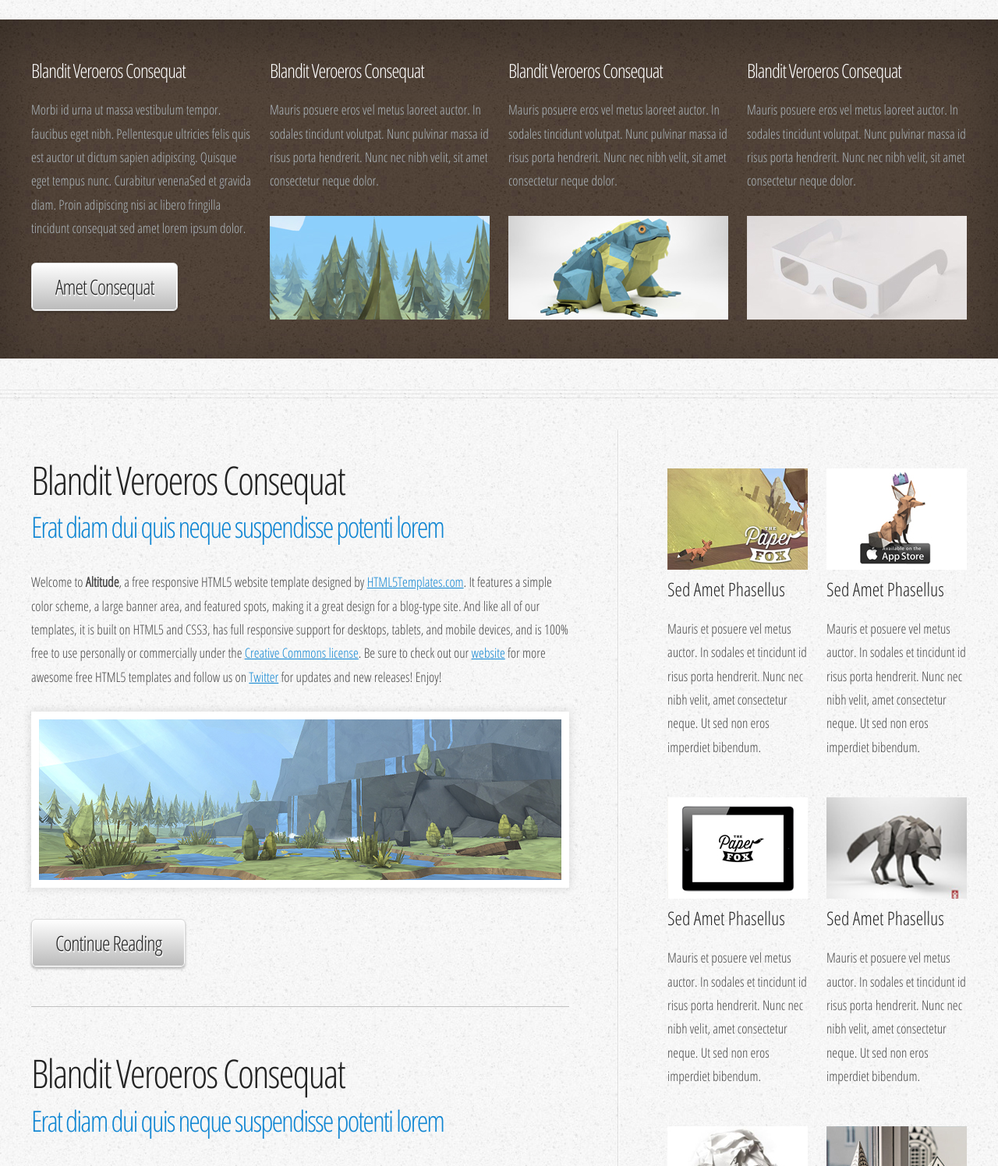
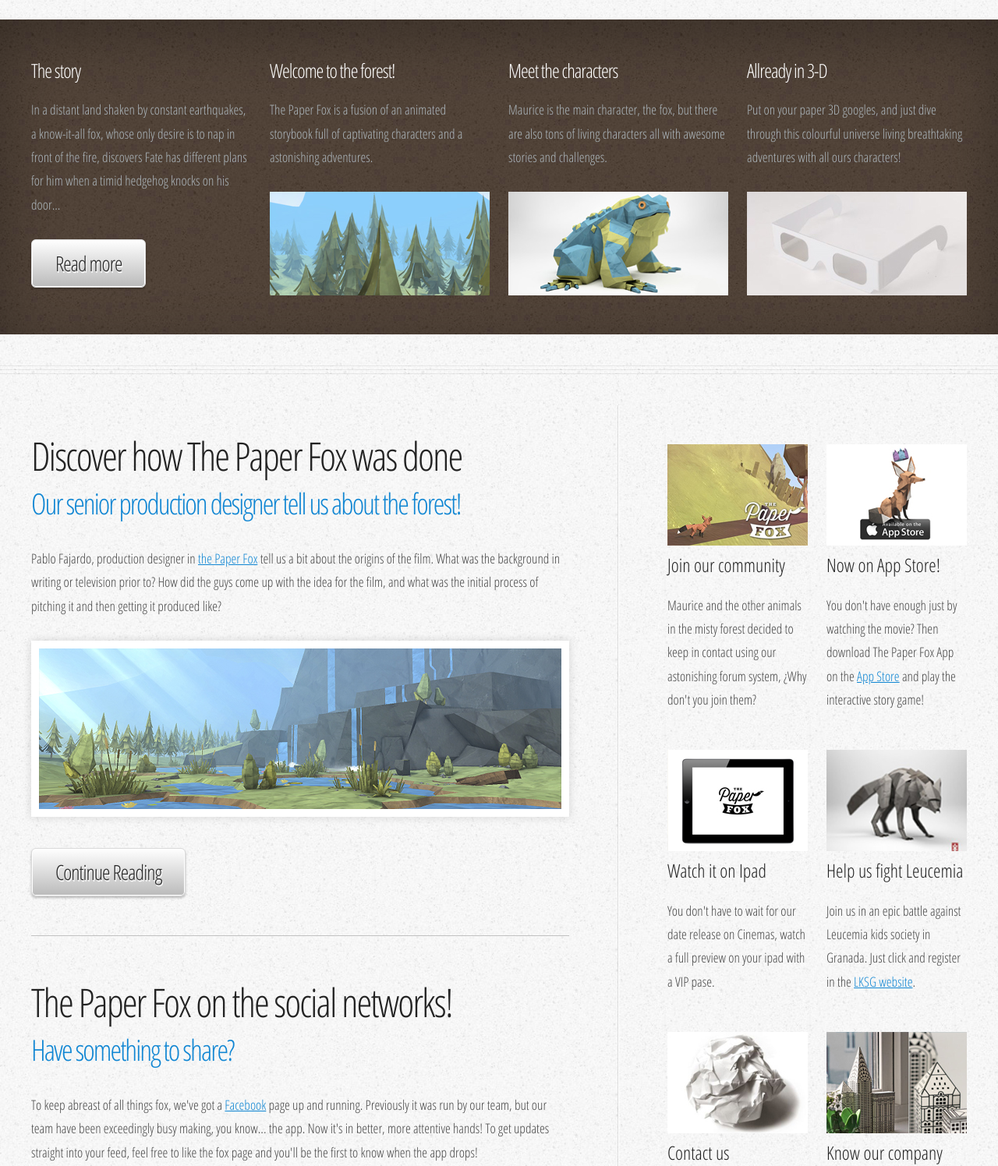
Before and after one commit to Pablo-FA/Demi-PabloFajardo, a plain HTML site: page index.html in a window 1280 px wide. Shown: the part 700-2196 px from the top of the page at 78% size. Drawn offline with Linux system fonts and the light colour scheme.

Commit message:
Sprint 3

```diff
--- a/index.html
+++ b/index.html
@@ -10,6 +10,7 @@
 <meta http-equiv="content-type" content="text/html; charset=utf-8" />
 <meta name="description" content="" />
 <meta name="keywords" content="" />
+<link rel="shortcut icon" href="images/favicon/favicon.ico">
 <noscript>
 <link rel="stylesheet" href="css/5grid/core.css" />
 <link rel="stylesheet" href="css/5grid/core-desktop.css" />
@@ -34,7 +35,7 @@
 						<ul>
 							<li class="active"><a href="index.html">Home</a></li>
 							<li><a href="threecolumn.html">Gallery</a></li>
-							<li><a href="twocolumn1.html">Crowfounding</a></li>
+							<li><a href="twocolumn1.html">Forums</a></li>
 							<li><a href="twocolumn2.html">Merchandising</a></li>
 							<li><a href="onecolumn.html">Contact</a></li>
 						</ul>
@@ -59,7 +60,7 @@
 			<div class="12u">
 				<div id="banner">
 					<div class="image-box"><a href="#"><img src="images/img06.jpg" alt=""></a>
-						<div class="caption"> <span>Phasellus Etiam Consequat Lorem Ipsum Etiam Veroeros</span> <a href="#" class="button">Amet Consequat</a> </div>
+						<div class="caption"> <span>The fable, now on big screen!</span> <a href="#" class="button">Read more</a> </div>
 					</div>
 				</div>
 				<div class="shadow"><a href="#"><img src="css/images/img07.jpg" width="1200" height="50" alt=""></a></div>
@@ -73,29 +74,29 @@
 				<div class="row">
 					<div class="3u">
 						<section class="first">
-							<h2>Blandit Veroeros Consequat</h2>
-							<p>Morbi id urna ut massa vestibulum tempor. faucibus eget nibh. Pellentesque ultricies felis quis est auctor ut dictum sapien adipiscing. Quisque eget tempus nunc. Curabitur venenaSed et gravida diam. Proin adipiscing nisi ac libero fringilla tincidunt consequat sed amet lorem ipsum dolor.</p>
-							<p><a href="#" class="button">Amet Consequat</a></p>
+							<h2>The story</h2>
+							<p>In a distant land shaken by constant earthquakes, a know-it-all fox, whose only desire is to nap in front of the fire, discovers Fate has different plans for him when a timid hedgehog knocks on his door... </p>
+							<p><a href="#" class="button">Read more</a></p>
 						</section>
 					</div>
 					<div class="3u">
 						<section>
-							<h2>Blandit Veroeros Consequat</h2>
-							<p>Mauris posuere eros vel metus laoreet auctor. In sodales tincidunt volutpat. Nunc pulvinar massa id risus porta hendrerit. Nunc nec nibh velit, sit amet consectetur neque dolor.</p>
+							<h2>Welcome to the forest!</h2>
+							<p>The Paper Fox is a fusion of an animated storybook full of captivating characters and a astonishing adventures.</p>
 							<p><a href="#"><img src="images/img09.jpg" alt=""></a></p>
 						</section>
 					</div>
 					<div class="3u">
 						<section>
-							<h2>Blandit Veroeros Consequat</h2>
-							<p>Mauris posuere eros vel metus laoreet auctor. In sodales tincidunt volutpat. Nunc pulvinar massa id risus porta hendrerit. Nunc nec nibh velit, sit amet consectetur neque dolor.</p>
+							<h2>Meet the characters</h2>
+							<p>Maurice is the main character, the fox, but there are also tons of living characters all with awesome stories and challenges.</p>
 							<p><a href="#"><img src="images/img10.jpg" alt=""></a></p>
 						</section>
 					</div>
 					<div class="3u">
 						<section class="last">
-							<h2>Blandit Veroeros Consequat</h2>
-							<p>Mauris posuere eros vel metus laoreet auctor. In sodales tincidunt volutpat. Nunc pulvinar massa id risus porta hendrerit. Nunc nec nibh velit, sit amet consectetur neque dolor.</p>
+							<h2>Allready in 3-D</h2>
+							<p>Put on your paper 3D googles, and just dive through this colourful universe living breathtaking adventures with all ours characters!</p>
 							<p><a href="#"><img src="images/img11.jpg" alt=""></a></p>
 						</section>
 					</div>
@@ -111,17 +112,17 @@
 					<div class="7u">
 						<section>
 							<div class="post">
-								<h2 class="title">Blandit Veroeros Consequat</h2>
-								<p class="subtitle">Erat diam dui quis neque suspendisse potenti lorem</p>
-								<p>Welcome to <strong>Altitude</strong>, a free responsive HTML5 website template designed by <a href="http://html5templates.com/">HTML5Templates.com</a>.   It features a simple color scheme, a large banner area, and  featured  spots, making it a great design for a blog-type site.  And like all of our templates, it is built on HTML5 and CSS3, has full responsive support for desktops, tablets, and mobile devices, and is 100% free to use personally or commercially under the <a href="http://html5templates.com/license/">Creative Commons license</a>. Be sure to check out our <a href="http://html5templates.com/">website</a> for more awesome free HTML5 templates and follow us on <a href="http://twitter.com/HTML5T">Twitter</a> for updates and new releases! Enjoy!</p>
+								<h2 class="title">Discover how The Paper Fox was done</h2>
+								<p class="subtitle">Our senior production designer tell us about the forest!</p>
+								<p>Pablo Fajardo, production designer in <a href="#">the Paper Fox</a> tell us a bit about the origins of the film. What was the background in writing or television prior to? How did the guys come up with the idea for the film, and what was the initial process of pitching it and then getting it produced like?</p>
 								<div class="image-style"><a href="#"><img src="images/img12.jpg" alt=""></a></div>
 								<p><a href="#" class="button">Continue Reading</a></p>
 								<div class="border-bg">&nbsp;</div>
 							</div>
 							<div class="post">
-								<h2 class="title">Blandit Veroeros Consequat</h2>
-								<p class="subtitle">Erat diam dui quis neque suspendisse potenti lorem</p>
-								<p>Mauris posuere eros vel metus laoreet auctor. In sodales tincidunt volutpat. Nunc pulvinar massa id risus porta hendrerit. Nunc nec nibh velit, sit amet consectetur neque. Ut et erat non eros imperdiet bibendum. Donec sit amet diam dui. Ut quis neque diam, sit amet sollicitudin magna. Aenean eu suscipit tellus. Suspendisse potenti. Nullam gravida nisl auctor tortor viverra adipiscing aenean et velit vel felis iaculis semper vitae quis erat.</p>
+								<h2 class="title">The Paper Fox on the social networks!</h2>
+								<p class="subtitle">Have something to share?</p>
+								<p>To keep abreast of all things fox, we've got a <a href="https://www.facebook.com/PaperFoxBook" target="_blank" >Facebook</a> page up and running. Previously it was run by our team, but our team have been exceedingly busy making, you know... the app. Now it's in better, more attentive hands! To get updates straight into your feed, feel free to like the fox page and you'll be the first to know when the app drops!</p>
 								<div class="image-style"><a href="#"><img src="images/img19.jpg" alt=""></a></div>
 								<p><a href="#" class="button">Continue Reading</a></p>
 							</div>
@@ -131,36 +132,36 @@
 					<div class="2u" id="sidebar1">
 						<section>
 							<div> <a href="#"><img src="images/img13.jpg" alt=""></a>
-								<h2>Sed Amet Phasellus</h2>
-								<p>Mauris et posuere vel metus auctor. In sodales et tincidunt id risus porta hendrerit. Nunc nec nibh velit, amet consectetur neque. Ut sed non eros imperdiet bibendum.</p>
+								<h2>Join our community</h2>
+								<p>Maurice and the other animals in the misty forest decided to keep in contact using our astonishing forum system, ¿Why don't you join them?</p>
 							</div>
 							<div>
 								<p><a href="#"><img src="images/img14.jpg" alt=""></a></p>
-								<h2>Sed Amet Phasellus</h2>
-								<p>Mauris et posuere vel metus auctor. In sodales et tincidunt id risus porta hendrerit. Nunc nec nibh velit, amet consectetur neque. Ut sed non eros imperdiet bibendum.</p>
+								<h2>Watch it on Ipad</h2>
+								<p>You don't have to wait for our date release on Cinemas, watch a full preview on your ipad with a VIP pase.</p>
 							</div>
 							<div>
 								<p><a href="#"><img src="images/img21.jpg" alt=""></a></p>
-								<h2>Sed Amet Phasellus</h2>
-								<p>Mauris et posuere vel metus auctor. In sodales et tincidunt id risus porta hendrerit. Nunc nec nibh velit, amet consectetur neque. Ut sed non eros imperdiet bibendum.</p>
+								<h2>Contact us</h2>
+								<p>Send us your suggestions, pics, or tell us whatever you want just by using our mailing system.</p>
 							</div>
 						</section>
 					</div>
 					<div class="2u">
 						<section id="sidebar2">
 							<div> <a href="#"><img src="images/img15.jpg" alt=""></a>
-								<h2>Sed Amet Phasellus</h2>
-								<p>Mauris et posuere vel metus auctor. In sodales et tincidunt id risus porta hendrerit. Nunc nec nibh velit, amet consectetur neque. Ut sed non eros imperdiet bibendum.</p>
+								<h2>Now on App Store!</h2>
+								<p>You don't have enough just by watching the movie? Then download The Paper Fox App on the <a href="http://store.apple.com/us" target="_blank" >App Store</a> and play the interactive story game!</p>
 							</div>
 							<div>
 								<p><a href="#"><img src="images/img16.jpg" alt=""></a></p>
-								<h2>Sed Amet Phasellus</h2>
-								<p>Mauris et posuere vel metus auctor. In sodales et tincidunt id risus porta hendrerit. Nunc nec nibh velit, amet consectetur neque. Ut sed non eros imperdiet bibendum.</p>
+								<h2>Help us fight Leucemia</h2>
+								<p>Join us in an epic battle against Leucemia kids society in Granada. Just click and register in the <a href="#" target="_blank" >LKSG website</a>.  </p>
 							</div>
 							<div>
 								<p><a href="#"><img src="images/img20.jpg" alt=""></a></p>
-								<h2>Sed Amet Phasellus</h2>
-								<p>Mauris et posuere vel metus auctor. In sodales et tincidunt id risus porta hendrerit. Nunc nec nibh velit, amet consectetur neque. Ut sed non eros imperdiet bibendum.</p>
+								<h2>Know our company</h2>
+								<p>Come visit our company central building in Granada and we'll show you how does this market works!</p>
 							</div>
 						</section>
 					</div>
```
Also changed, not shown: onecolumn.html (+3 -2 lines), threecolumn.html (+3 -2 lines), twocolumn1.html (+7 -15 lines), twocolumn2.html (+3 -2 lines).
